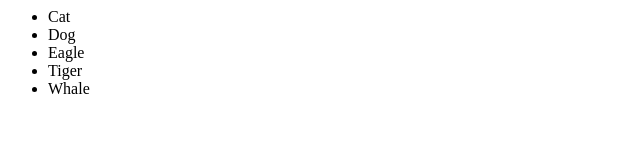
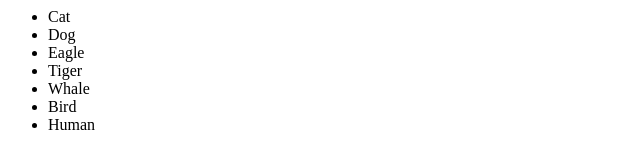
Before and after one commit to soeci92/Hello-world-trial, a plain HTML site: page index.html in a window 1280 px wide. Shown: the whole page, without its empty margins (0-640 px from the left). Drawn offline with Linux system fonts and the light colour scheme.

Commit message:
Add two more button list

```diff
--- a/index.html
+++ b/index.html
@@ -6,6 +6,8 @@
 			<li> Eagle </li>
 			<li> Tiger </li>
 			<li> Whale </li>
+			<li> Bird </li>
+			<li> Human </li>
 		</ul>
 	</body>
 </html>
```
